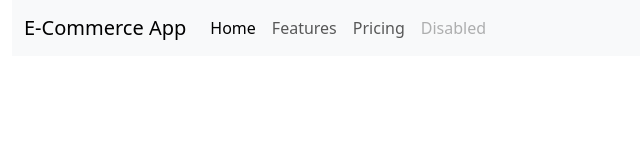
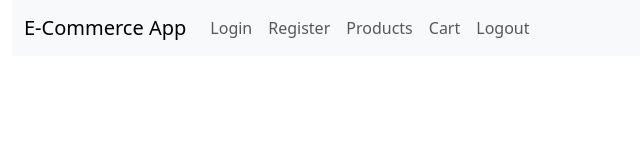
Before and after one commit to kiran-blockchain/optum-oct-react, a React (Create React App) app in the folder ecommerce/: page / in a window 1280 px wide. Shown: the top 160 px of the page, without its empty margins (0-640 px from the left). Built offline with nearby package versions, Linux system fonts and the light colour scheme.

Commit message:
added Header and Made it dynamic

```diff
--- a/ecommerce/src/components/Header/index.jsx
+++ b/ecommerce/src/components/Header/index.jsx
@@ -1,30 +1,19 @@
 //presentation component
-export const Header = (props) => {
+
+import { NavSection } from "../NavSection";
+
+// export const Header = (props) => {
+    export const Header = ({headerConfig})=>{
     return (
-        <nav class="navbar navbar-expand-lg bg-body-tertiary">
-            <div class="container-fluid">
-                <a class="navbar-brand" href="#">
-                    {props.headerConfig.title}
+        <nav className="navbar navbar-expand-lg bg-body-tertiary">
+            <div className="container-fluid">
+                <a className="navbar-brand" href="#">
+                    {headerConfig.title}
                     </a>
-                <button class="navbar-toggler" type="button" data-bs-toggle="collapse" data-bs-target="#navbarNav" aria-controls="navbarNav" aria-expanded="false" aria-label="Toggle navigation">
-                    <span class="navbar-toggler-icon"></span>
+                <button className="navbar-toggler" type="button" data-bs-toggle="collapse" data-bs-target="#navbarNav" aria-controls="navbarNav" aria-expanded="false" aria-label="Toggle navigation">
+                    <span className="navbar-toggler-icon"></span>
                 </button>
-                <div class="collapse navbar-collapse" id="navbarNav">
-                    <ul class="navbar-nav">
-                        <li class="nav-item">
-                            <a class="nav-link active" aria-current="page" href="#">Home</a>
-                        </li>
-                        <li class="nav-item">
-                            <a class="nav-link" href="#">Features</a>
-                        </li>
-                        <li class="nav-item">
-                            <a class="nav-link" href="#">Pricing</a>
-                        </li>
-                        <li class="nav-item">
-                            <a class="nav-link disabled" aria-disabled="true">Disabled</a>
-                        </li>
-                    </ul>
-                </div>
+                <NavSection navItems={headerConfig.navItems}/>
             </div>
         </nav>
     );
--- /dev/null
+++ b/ecommerce/src/components/NavSection/index.jsx
@@ -0,0 +1,45 @@
+export const NavSection = ({ navItems }) => {
+    // const navItems = [{
+    //     index: 0,
+    //     name: "Login",
+    //     url: "/login"
+    // },
+    // {
+    //     index: 1,
+    //     name: "Register",
+    //     url: "/register"
+    // },
+    // {
+    //     index: 2,
+    //     name: "Products",
+    //     url: "/products"
+    // },
+    // {
+    //     index: 3,
+    //     name: "Cart",
+    //     url: "/cart"
+    // },
+    // {
+    //     index: 4,
+    //     name: "Logout",
+    //     url: "/logout"
+    // },];
+    const buildNavLinks = () => {
+        if (navItems && navItems.length > 0) {
+            return navItems.map((item, index) => {
+                return (
+                    <li className="nav-item" key={item.name + item.index}>
+                        <a className="nav-link" href={item.url}>{item.name}</a>
+                    </li>
+                );
+            })
+        }
+    }
+    return (
+        <div className="collapse navbar-collapse" id="navbarNav">
+            <ul className="navbar-nav">
+                {buildNavLinks()}
+            </ul>
+        </div>
+    );
+}
```
